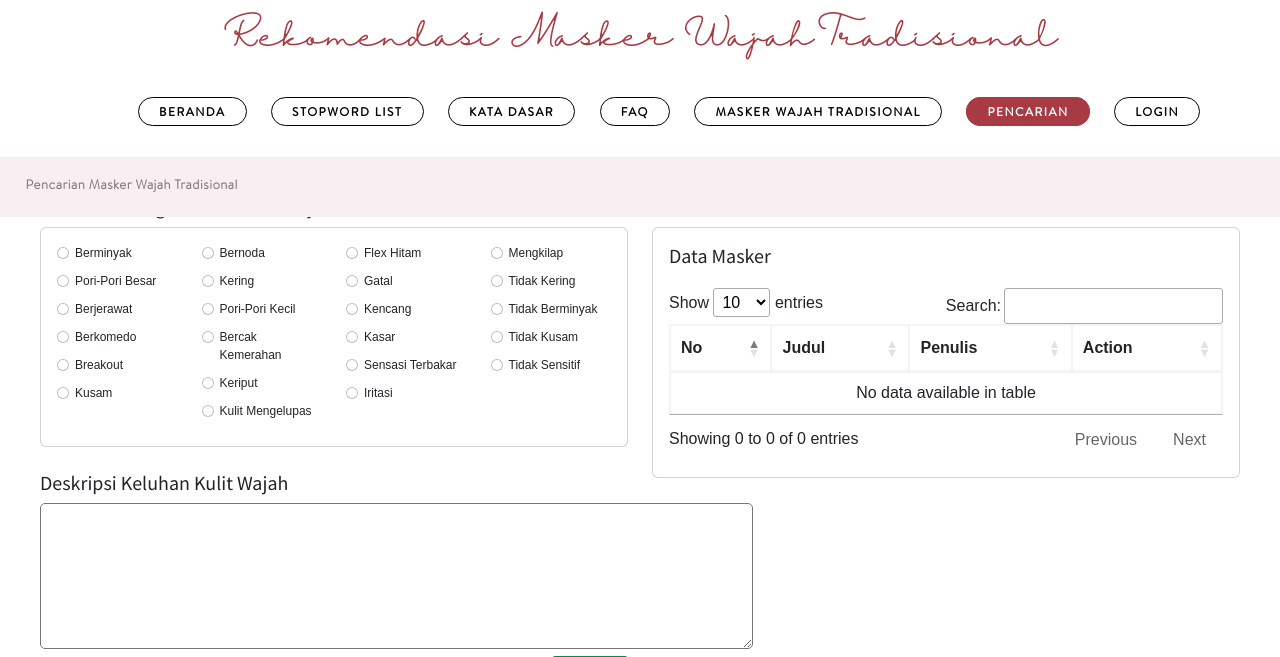
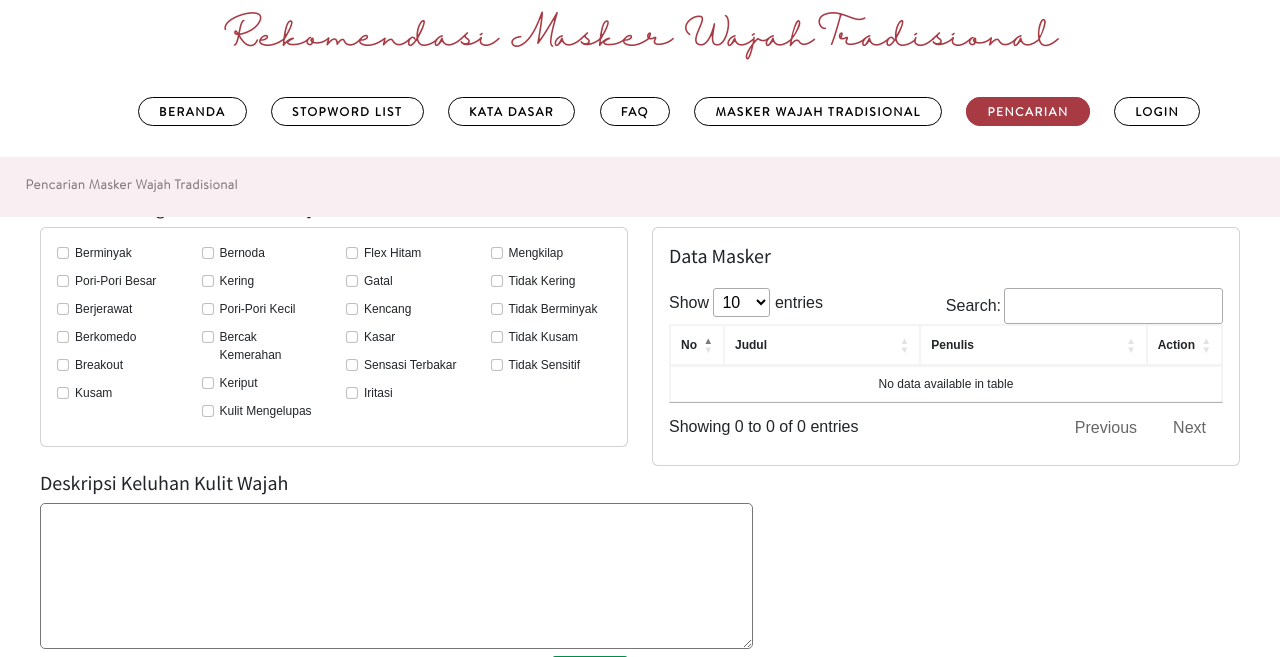
Before and after one commit to dinandadp/cosine_masker, a PHP site: page /pencarian.php in a window 1280 px wide. Shown: the top 657 px of the page. Run offline with PHP 8.4, Linux system fonts and the light colour scheme; some libraries are stand-ins or nearby versions.

Commit message:
Radio to Checkbox

```diff
--- a/pencarian.php
+++ b/pencarian.php
@@ -16,37 +16,37 @@
                                 <div class="row">
                                     <div class="col-lg-3">
                                         <div class="form-check pb-2">
-                                            <input class="form-check-input" type="radio" name="exampleRadios" id="exampleRadios1" value="option1">
-                                            <label class="form-check-label" for="exampleRadios1">
+                                            <input class="form-check-input" type="checkbox" name="berminyak" id="berminyak" value="berminyak">
+                                            <label class="form-check-label" for="berminyak">
                                                 Berminyak
                                             </label>
                                         </div>
                                         <div class="form-check pb-2">
-                                            <input class="form-check-input" type="radio" name="exampleRadios" id="exampleRadios1" value="option1">
-                                            <label class="form-check-label" for="exampleRadios1">
+                                            <input class="form-check-input" type="checkbox" name="pori_pori_besar" id="pori_pori_besar" value="pori-pori besar">
+                                            <label class="form-check-label" for="pori_pori_besar">
                                                 Pori-Pori Besar
                                             </label>
                                         </div>
                                         <div class="form-check pb-2">
-                                            <input class="form-check-input" type="radio" name="exampleRadios" id="exampleRadios1" value="option1">
+                                            <input class="form-check-input" type="checkbox" name="exampleRadios" id="exampleRadios1" value="option1">
                                             <label class="form-check-label" for="exampleRadios1">
                                                 Berjerawat
                                             </label>
                                         </div>
                                         <div class="form-check pb-2">
-                                            <input class="form-check-input" type="radio" name="exampleRadios" id="exampleRadios1" value="option1">
+                                            <input class="form-check-input" type="checkbox" name="exampleRadios" id="exampleRadios1" value="option1">
                                             <label class="form-check-label" for="exampleRadios1">
                                                 Berkomedo
                                             </label>
                                         </div>
                                         <div class="form-check pb-2">
-                                            <input class="form-check-input" type="radio" name="exampleRadios" id="exampleRadios1" value="option1">
+                                            <input class="form-check-input" type="checkbox" name="exampleRadios" id="exampleRadios1" value="option1">
                                             <label class="form-check-label" for="exampleRadios1">
                                                 Breakout
                                             </label>
                                         </div>
                                         <div class="form-check pb-2">
-                                            <input class="form-check-input" type="radio" name="exampleRadios" id="exampleRadios1" value="option1">
+                                            <input class="form-check-input" type="checkbox" name="exampleRadios" id="exampleRadios1" value="option1">
                                             <label class="form-check-label" for="exampleRadios1">
                                                 Kusam
                                             </label>
@@ -54,37 +54,37 @@
                                     </div>
                                     <div class="col-lg-3">
                                         <div class="form-check pb-2">
-                                            <input class="form-check-input" type="radio" name="exampleRadios" id="exampleRadios1" value="option1">
+                                            <input class="form-check-input" type="checkbox" name="exampleRadios" id="exampleRadios1" value="option1">
                                             <label class="form-check-label" for="exampleRadios1">
                                                 Bernoda
                                             </label>
                                         </div>
                                         <div class="form-check pb-2">
-                                            <input class="form-check-input" type="radio" name="exampleRadios" id="exampleRadios1" value="option1">
+                                            <input class="form-check-input" type="checkbox" name="exampleRadios" id="exampleRadios1" value="option1">
                                             <label class="form-check-label" for="exampleRadios1">
                                                 Kering
                                             </label>
                                         </div>
                                         <div class="form-check pb-2">
-                                            <input class="form-check-input" type="radio" name="exampleRadios" id="exampleRadios1" value="option1">
+                                            <input class="form-check-input" type="checkbox" name="exampleRadios" id="exampleRadios1" value="option1">
                                             <label class="form-check-label" for="exampleRadios1">
                                                 Pori-Pori Kecil
                                             </label>
                                         </div>
                                         <div class="form-check pb-2">
-                                            <input class="form-check-input" type="radio" name="exampleRadios" id="exampleRadios1" value="option1">
+                                            <input class="form-check-input" type="checkbox" name="exampleRadios" id="exampleRadios1" value="option1">
                                             <label class="form-check-label" for="exampleRadios1">
                                                 Bercak Kemerahan
                                             </label>
                                         </div>
                                         <div class="form-check pb-2">
-                                            <input class="form-check-input" type="radio" name="exampleRadios" id="exampleRadios1" value="option1">
+                                            <input class="form-check-input" type="checkbox" name="exampleRadios" id="exampleRadios1" value="option1">
                                             <label class="form-check-label" for="exampleRadios1">
                                                 Keriput
                                             </label>
                                         </div>
                                         <div class="form-check pb-2">
-                                            <input class="form-check-input" type="radio" name="exampleRadios" id="exampleRadios1" value="option1">
+                                            <input class="form-check-input" type="checkbox" name="exampleRadios" id="exampleRadios1" value="option1">
                                             <label class="form-check-label" for="exampleRadios1">
                                                 Kulit Mengelupas
                                             </label>
@@ -92,37 +92,37 @@
                                     </div>
                                     <div class="col-lg-3">
                                         <div class="form-check pb-2">
-                                            <input class="form-check-input" type="radio" name="exampleRadios" id="exampleRadios1" value="option1">
+                                            <input class="form-check-input" type="checkbox" name="exampleRadios" id="exampleRadios1" value="option1">
                                             <label class="form-check-label" for="exampleRadios1">
                                                 Flex Hitam
                                             </label>
                                         </div>
                                         <div class="form-check pb-2">
-                                            <input class="form-check-input" type="radio" name="exampleRadios" id="exampleRadios1" value="option1">
+                                            <input class="form-check-input" type="checkbox" name="exampleRadios" id="exampleRadios1" value="option1">
                                             <label class="form-check-label" for="exampleRadios1">
                                                 Gatal
                                             </label>
                                         </div>
                                         <div class="form-check pb-2">
-                                            <input class="form-check-input" type="radio" name="exampleRadios" id="exampleRadios1" value="option1">
+                                            <input class="form-check-input" type="checkbox" name="exampleRadios" id="exampleRadios1" value="option1">
                                             <label class="form-check-label" for="exampleRadios1">
                                                 Kencang
                                             </label>
                                         </div>
                                         <div class="form-check pb-2">
-                                            <input class="form-check-input" type="radio" name="exampleRadios" id="exampleRadios1" value="option1">
+                                            <input class="form-check-input" type="checkbox" name="exampleRadios" id="exampleRadios1" value="option1">
                                             <label class="form-check-label" for="exampleRadios1">
                                                 Kasar
                                             </label>
                                         </div>
                                         <div class="form-check pb-2">
-                                            <input class="form-check-input" type="radio" name="exampleRadios" id="exampleRadios1" value="option1">
+                                            <input class="form-check-input" type="checkbox" name="exampleRadios" id="exampleRadios1" value="option1">
                                             <label class="form-check-label" for="exampleRadios1">
                                                 Sensasi Terbakar
                                             </label>
                                         </div>
                                         <div class="form-check pb-2">
-                                            <input class="form-check-input" type="radio" name="exampleRadios" id="exampleRadios1" value="option1">
+                                            <input class="form-check-input" type="checkbox" name="exampleRadios" id="exampleRadios1" value="option1">
                                             <label class="form-check-label" for="exampleRadios1">
                                                 Iritasi
                                             </label>
@@ -130,31 +130,31 @@
                                     </div>
                                     <div class="col-lg-3">
                                         <div class="form-check pb-2">
-                                            <input class="form-check-input" type="radio" name="exampleRadios" id="exampleRadios1" value="option1">
+                                            <input class="form-check-input" type="checkbox" name="exampleRadios" id="exampleRadios1" value="option1">
                                             <label class="form-check-label" for="exampleRadios1">
                                                 Mengkilap
                                             </label>
                                         </div>
                                         <div class="form-check pb-2">
-                                            <input class="form-check-input" type="radio" name="exampleRadios" id="exampleRadios1" value="option1">
+                                            <input class="form-check-input" type="checkbox" name="exampleRadios" id="exampleRadios1" value="option1">
                                             <label class="form-check-label" for="exampleRadios1">
                                                 Tidak Kering
                                             </label>
                                         </div>
                                         <div class="form-check pb-2">
-                                            <input class="form-check-input" type="radio" name="exampleRadios" id="exampleRadios1" value="option1">
+                                            <input class="form-check-input" type="checkbox" name="exampleRadios" id="exampleRadios1" value="option1">
                                             <label class="form-check-label" for="exampleRadios1">
                                                 Tidak Berminyak
                                             </label>
                                         </div>
                                         <div class="form-check pb-2">
-                                            <input class="form-check-input" type="radio" name="exampleRadios" id="exampleRadios1" value="option1">
+                                            <input class="form-check-input" type="checkbox" name="exampleRadios" id="exampleRadios1" value="option1">
                                             <label class="form-check-label" for="exampleRadios1">
                                                 Tidak Kusam
                                             </label>
                                         </div>
                                         <div class="form-check pb-2">
-                                            <input class="form-check-input" type="radio" name="exampleRadios" id="exampleRadios1" value="option1">
+                                            <input class="form-check-input" type="checkbox" name="exampleRadios" id="exampleRadios1" value="option1">
                                             <label class="form-check-label" for="exampleRadios1">
                                                 Tidak Sensitif
                                             </label>
@@ -178,12 +178,12 @@
                 <div class="card">
                     <div class="card-body">
                         <h5 style="margin-bottom: 20px;">Data Masker</h5>
-                        <table id="tableHasil" class="table table-bordered" width="100%">
+                        <table id="tableHasil" class="table table-bordered" width="100%" style="font-size: 12px">
                             <thead>
-                                <th>No</th>
+                                <th width="5%">No</th>
                                 <th>Judul</th>
                                 <th>Penulis</th>
-                                <th>Action</th>
+                                <th width="10%">Action</th>
                             </thead>
                             <tbody>
 
```
